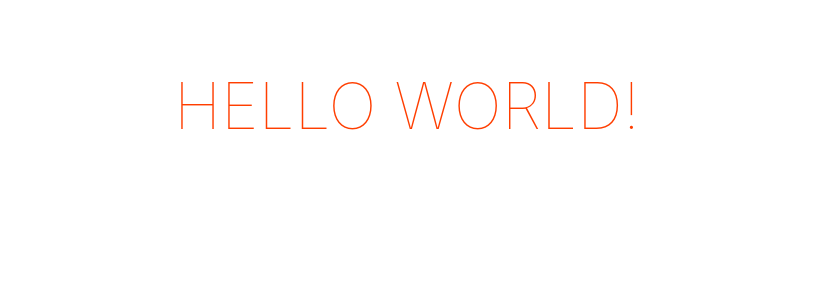
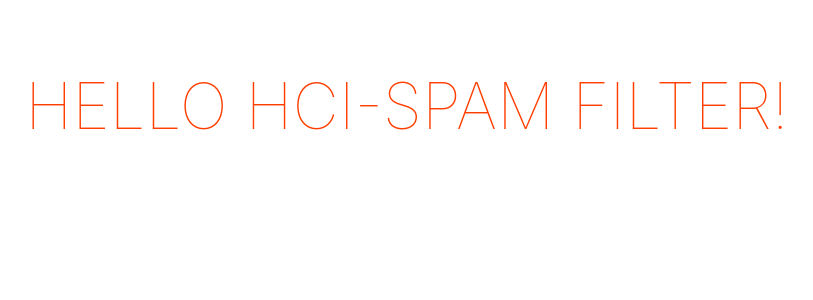
Before and after one commit to mixemer/email_spam_database, a Svelte app: page / in a window 1280 px wide. Shown: the top 300 px of the page, without its empty margins (233-1046 px from the left). Built offline with nearby package versions, Linux system fonts and the light colour scheme.

Commit message:
changed world to HCI...

```diff
--- a/package.json
+++ b/package.json
@@ -10,7 +10,7 @@
   "devDependencies": {
     "@rollup/plugin-commonjs": "^17.0.0",
     "@rollup/plugin-node-resolve": "^11.0.0",
-    "rollup": "^2.3.4",
+    "rollup": "^2.70.1",
     "rollup-plugin-css-only": "^3.1.0",
     "rollup-plugin-livereload": "^2.0.0",
     "rollup-plugin-svelte": "^7.0.0",
--- a/src/main.js
+++ b/src/main.js
@@ -3,7 +3,7 @@ import App from './App.svelte';
 const app = new App({
 	target: document.body,
 	props: {
-		name: 'world'
+		name: 'HCI-Spam Filter'
 	}
 });
 
```
Also changed, not shown: public/build/bundle.js, 2 other files (tests, documents, lock files or other folders).
